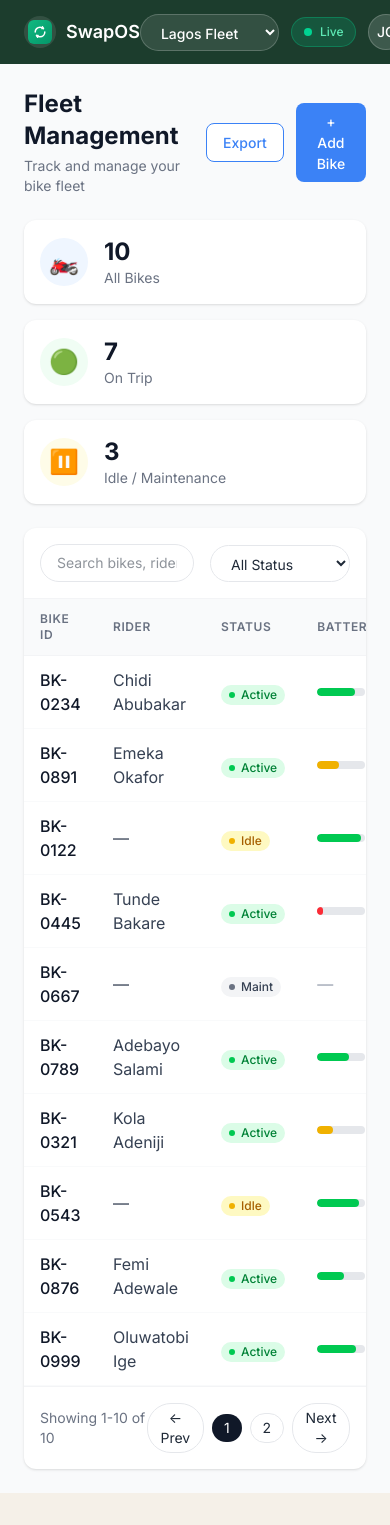
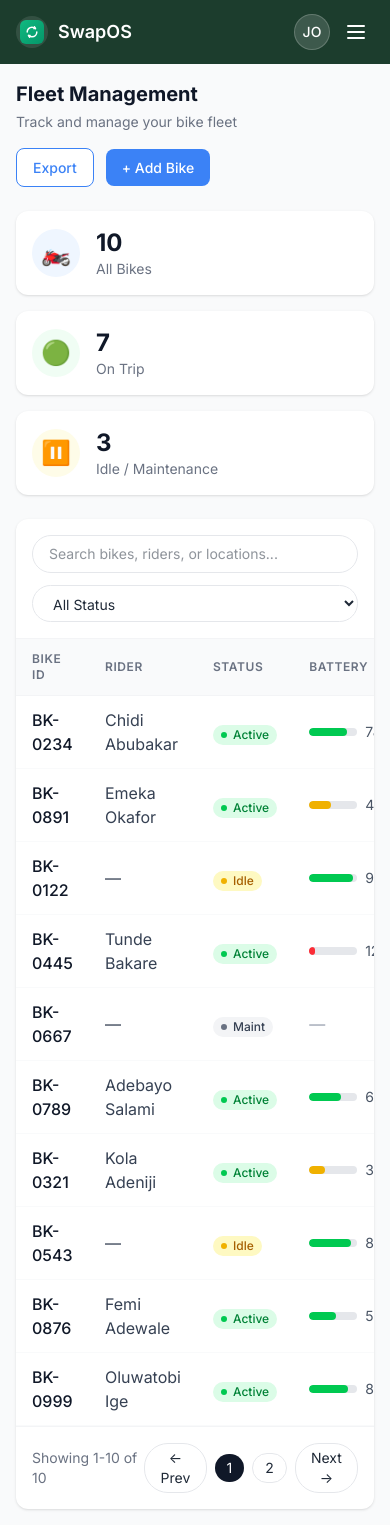
Before and after one commit to AyoBDev/battery-swapping, a Next.js app: page /fleet in a window 390 px wide. Before the commit the page ends 1493 px from the top, so only its background shows below. Built offline with nearby package versions, Linux system fonts and the light colour scheme.

Commit message:
Mobile responsiveness

```diff
--- a/app/batteries/page.tsx
+++ b/app/batteries/page.tsx
@@ -21,9 +21,9 @@ export default function BatteriesPage() {
             <DemoTip message="The scatter plot shows every battery. Click the red or purple dots to show AI catching problems early. This is the key demo for battery manufacturers." />
 
             {/* Page Header */}
-            <div className="flex items-center justify-between mb-6">
+            <div className="flex flex-col sm:flex-row items-start sm:items-center justify-between gap-4 mb-6">
                 <div>
-                    <h1 className="text-2xl font-bold text-gray-900">Battery Health & Lifecycle</h1>
+                    <h1 className="text-xl sm:text-2xl font-bold text-gray-900">Battery Health &amp; Lifecycle</h1>
                     <p className="text-sm text-gray-500 mt-1">AI-monitored battery fleet with predictive maintenance</p>
                 </div>
                 <button className="btn btn-secondary">Export Data</button>
--- a/app/energy/page.tsx
+++ b/app/energy/page.tsx
@@ -26,9 +26,9 @@ export default function EnergyPage() {
             <DemoTip message="This forecast is the key demo for solar partners — AI is planning tomorrow's charging schedule based on weather and demand predictions." />
 
             {/* Page Header */}
-            <div className="flex items-center justify-between mb-6">
+            <div className="flex flex-col sm:flex-row items-start sm:items-center justify-between gap-4 mb-6">
                 <div>
-                    <h1 className="text-2xl font-bold text-gray-900">Energy Management</h1>
+                    <h1 className="text-xl sm:text-2xl font-bold text-gray-900">Energy Management</h1>
                     <p className="text-sm text-gray-500 mt-1">AI-optimized solar energy and grid management</p>
                 </div>
                 <div className="flex items-center gap-2 bg-green-50 px-4 py-2 rounded-lg">
--- a/app/fleet/page.tsx
+++ b/app/fleet/page.tsx
@@ -26,9 +26,9 @@ export default function FleetPage() {
     return (
         <MainLayout>
             {/* Page Header */}
-            <div className="flex items-center justify-between mb-6">
+            <div className="flex flex-col sm:flex-row items-start sm:items-center justify-between gap-4 mb-6">
                 <div>
-                    <h1 className="text-2xl font-bold text-gray-900">Fleet Management</h1>
+                    <h1 className="text-xl sm:text-2xl font-bold text-gray-900">Fleet Management</h1>
                     <p className="text-sm text-gray-500 mt-1">Track and manage your bike fleet</p>
                 </div>
                 <div className="flex items-center gap-3">
@@ -69,11 +69,11 @@ export default function FleetPage() {
             </div>
 
             {/* Main Content */}
-            <div className="flex gap-6">
+            <div className="flex flex-col lg:flex-row gap-6">
                 {/* Table Section */}
-                <div className="flex-1 bg-white rounded-xl shadow-sm overflow-hidden">
+                <div className="flex-1 bg-white rounded-xl shadow-sm overflow-hidden order-1">
                     {/* Filters */}
-                    <div className="p-4 border-b border-gray-100 flex items-center gap-4">
+                    <div className="p-4 border-b border-gray-100 flex flex-col sm:flex-row items-stretch sm:items-center gap-3 sm:gap-4">
                         <div className="flex-1">
                             <input
                                 type="text"
@@ -143,10 +143,10 @@ export default function FleetPage() {
                                                     <div className="w-12 h-2 bg-gray-200 rounded-full overflow-hidden">
                                                         <div
                                                             className={`h-full rounded-full ${bike.currentBattery.charge > 50
-                                                                    ? 'bg-green-500'
-                                                                    : bike.currentBattery.charge > 20
-                                                                        ? 'bg-yellow-500'
-                                                                        : 'bg-red-500'
+                                                                ? 'bg-green-500'
+                                                                : bike.currentBattery.charge > 20
+                                                                    ? 'bg-yellow-500'
+                                                                    : 'bg-red-500'
                                                                 }`}
                                                             style={{ width: `${bike.currentBattery.charge}%` }}
                                                         />
@@ -189,7 +189,7 @@ export default function FleetPage() {
 
                 {/* Detail Panel */}
                 {selectedBike && (
-                    <div className="w-80 bg-white rounded-xl shadow-sm p-6 h-fit">
+                    <div className="w-full lg:w-80 bg-white rounded-xl shadow-sm p-6 h-fit order-first lg:order-2">
                         <div className="flex items-center justify-between mb-4">
                             <button
                                 onClick={() => setSelectedBike(null)}
--- a/app/maintenance/page.tsx
+++ b/app/maintenance/page.tsx
@@ -44,9 +44,9 @@ export default function MaintenancePage() {
             <DemoTip message="14 failures prevented — this is the ROI story. AI catches problems before they cost you money." />
 
             {/* Page Header */}
-            <div className="flex items-center justify-between mb-6">
+            <div className="flex flex-col sm:flex-row items-start sm:items-center justify-between gap-4 mb-6">
                 <div>
-                    <h1 className="text-2xl font-bold text-gray-900">Predictive Maintenance</h1>
+                    <h1 className="text-xl sm:text-2xl font-bold text-gray-900">Predictive Maintenance</h1>
                     <p className="text-sm text-gray-500 mt-1">AI-detected issues and scheduled maintenance</p>
                 </div>
                 <button className="btn btn-primary">+ Schedule Task</button>
--- a/app/page.tsx
+++ b/app/page.tsx
@@ -23,10 +23,10 @@ export default function Dashboard() {
       <DemoTip message="Point out the AI Insights feed — this is live intelligence, not a chatbot. AI is embedded throughout the platform." />
 
       {/* Page Header - Greeting Style */}
-      <div className="flex items-center justify-between mb-8">
+      <div className="flex flex-col sm:flex-row items-start sm:items-center justify-between gap-4 mb-6 sm:mb-8">
         <div>
           <p className="text-sm text-gray-500 mb-1">Good Morning,</p>
-          <h1 className="text-2xl font-bold text-gray-900">{currentBrand.displayName}</h1>
+          <h1 className="text-xl sm:text-2xl font-bold text-gray-900">{currentBrand.displayName}</h1>
         </div>
         <button className="inline-flex items-center gap-2 px-4 py-2.5 bg-[#1C3D2D] text-white text-sm font-medium rounded-full hover:bg-[#2a5440] transition-colors">
           <span>📊</span>
--- a/app/stations/page.tsx
+++ b/app/stations/page.tsx
@@ -15,9 +15,9 @@ export default function StationsPage() {
             {/* Demo Tip */}
             <DemoTip message="Your station hardware customers can monitor ALL their locations from one dashboard. Remote management included." />
             {/* Page Header */}
-            <div className="flex items-center justify-between mb-6">
+            <div className="flex flex-col sm:flex-row items-start sm:items-center justify-between gap-4 mb-6">
                 <div>
-                    <h1 className="text-2xl font-bold text-gray-900">Station Management</h1>
+                    <h1 className="text-xl sm:text-2xl font-bold text-gray-900">Station Management</h1>
                     <p className="text-sm text-gray-500 mt-1">Monitor and manage swap stations</p>
                 </div>
                 <div className="flex items-center gap-3">
--- a/components/charts/BatteryHealthScatterPlot.tsx
+++ b/components/charts/BatteryHealthScatterPlot.tsx
@@ -98,7 +98,7 @@ export default function BatteryHealthScatterPlot({ onBatteryClick }: BatteryHeal
             </div>
 
             {/* Scatter Plot */}
-            <div className="h-80">
+            <div className="h-64 sm:h-80">
                 <ResponsiveContainer width="100%" height="100%">
                     <ScatterChart margin={{ top: 20, right: 20, left: 0, bottom: 10 }}>
                         <CartesianGrid strokeDasharray="3 3" stroke="#f0f0f0" />
--- a/components/charts/EnergyForecastChart.tsx
+++ b/components/charts/EnergyForecastChart.tsx
@@ -23,7 +23,7 @@ export default function EnergyForecastChart() {
                 </div>
             </div>
 
-            <div className="h-80">
+            <div className="h-64 sm:h-80">
                 <ResponsiveContainer width="100%" height="100%">
                     <ComposedChart
                         data={energyForecast24h}
--- a/components/layout/Header.tsx
+++ b/components/layout/Header.tsx
@@ -1,5 +1,6 @@
 'use client';
 
+import { useState } from 'react';
 import Link from 'next/link';
 import Image from 'next/image';
 import { usePathname } from 'next/navigation';
@@ -17,13 +18,14 @@ const navItems = [
 export default function Header() {
     const pathname = usePathname();
     const { currentBrand } = useBrand();
+    const [mobileMenuOpen, setMobileMenuOpen] = useState(false);
 
     return (
         <header className="bg-[#1C3D2D] sticky top-0 z-50">
-            <div className="max-w-[1800px] mx-auto px-6">
+            <div className="max-w-[1800px] mx-auto px-4 sm:px-6">
                 <div className="flex items-center justify-between h-16">
                     {/* Logo */}
-                    <div className="flex items-center gap-8">
+                    <div className="flex items-center gap-4 lg:gap-8">
                         <Link href="/" className="flex items-center gap-2.5">
                             <div className="w-8 h-8 bg-white/10 rounded-lg flex items-center justify-center">
                                 <Image
@@ -37,8 +39,8 @@ export default function Header() {
                             <span className="font-semibold text-lg text-white">{currentBrand.name}</span>
                         </Link>
 
-                        {/* Navigation */}
-                        <nav className="hidden md:flex items-center gap-1">
+                        {/* Desktop Navigation */}
+                        <nav className="hidden lg:flex items-center gap-1">
                             {navItems.map((item) => {
                                 const isActive = pathname === item.href;
                                 return (
@@ -64,16 +66,16 @@ export default function Header() {
                     </div>
 
                     {/* Right side */}
-                    <div className="flex items-center gap-3">
-                        {/* Fleet Selector */}
-                        <select className="bg-white/10 border border-white/20 rounded-full px-4 py-2 text-sm font-medium text-white focus:outline-none focus:ring-2 focus:ring-white/30 cursor-pointer">
+                    <div className="flex items-center gap-2 sm:gap-3">
+                        {/* Fleet Selector - hidden on mobile */}
+                        <select className="hidden sm:block bg-white/10 border border-white/20 rounded-full px-3 sm:px-4 py-2 text-sm font-medium text-white focus:outline-none focus:ring-2 focus:ring-white/30 cursor-pointer">
                             <option className="text-gray-900">Lagos Fleet</option>
                             <option className="text-gray-900">Kigali Fleet</option>
                             <option className="text-gray-900">Nairobi Fleet</option>
                         </select>
 
                         {/* Live Indicator */}
-                        <div className="flex items-center gap-2 px-3 py-1.5 bg-emerald-500/20 rounded-full border border-emerald-400/30">
+                        <div className="hidden sm:flex items-center gap-2 px-3 py-1.5 bg-emerald-500/20 rounded-full border border-emerald-400/30">
                             <span className="relative flex h-2 w-2">
                                 <span className="animate-ping absolute inline-flex h-full w-full rounded-full bg-emerald-400 opacity-75"></span>
                                 <span className="relative inline-flex rounded-full h-2 w-2 bg-emerald-400"></span>
@@ -85,9 +87,65 @@ export default function Header() {
                         <button className="w-9 h-9 bg-white/15 rounded-full flex items-center justify-center text-white font-medium text-sm hover:bg-white/25 transition-colors border border-white/20">
                             JO
                         </button>
+
+                        {/* Mobile Menu Button */}
+                        <button
+                            onClick={() => setMobileMenuOpen(!mobileMenuOpen)}
+                            className="lg:hidden w-9 h-9 flex items-center justify-center text-white hover:bg-white/10 rounded-lg transition-colors"
+                            aria-label="Toggle menu"
+                        >
+                            {mobileMenuOpen ? (
+                                <svg className="w-6 h-6" fill="none" stroke="currentColor" viewBox="0 0 24 24">
+                                    <path strokeLinecap="round" strokeLinejoin="round" strokeWidth={2} d="M6 18L18 6M6 6l12 12" />
+                                </svg>
+                            ) : (
+                                <svg className="w-6 h-6" fill="none" stroke="currentColor" viewBox="0 0 24 24">
+                                    <path strokeLinecap="round" strokeLinejoin="round" strokeWidth={2} d="M4 6h16M4 12h16M4 18h16" />
+                                </svg>
+                            )}
+                        </button>
                     </div>
                 </div>
             </div>
+
+            {/* Mobile Navigation Menu */}
+            {mobileMenuOpen && (
+                <div className="lg:hidden bg-[#1C3D2D] border-t border-white/10">
+                    <div className="max-w-[1800px] mx-auto px-4 py-4 space-y-2">
+                        {navItems.map((item) => {
+                            const isActive = pathname === item.href;
+                            return (
+                                <Link
+                                    key={item.href}
+                                    href={item.href}
+                                    onClick={() => setMobileMenuOpen(false)}
+                                    className={`flex items-center gap-3 px-4 py-3 rounded-lg text-sm font-medium transition-all duration-200 ${isActive
+                                        ? 'bg-white/15 text-white'
+                                        : 'text-white/70 hover:text-white hover:bg-white/10'
+                                        }`}
+                                >
+                                    <span className="text-lg">{item.icon}</span>
+                                    {item.label}
+                                    {item.isNew && (
+                                        <span className="text-[10px] bg-emerald-400 text-[#1C3D2D] px-1.5 py-0.5 rounded font-bold ml-auto">
+                                            NEW
+                                        </span>
+                                    )}
+                                </Link>
+                            );
+                        })}
+
+                        {/* Mobile Fleet Selector */}
+                        <div className="pt-2 border-t border-white/10">
+                            <select className="w-full bg-white/10 border border-white/20 rounded-lg px-4 py-3 text-sm font-medium text-white focus:outline-none focus:ring-2 focus:ring-white/30">
+                                <option className="text-gray-900">Lagos Fleet</option>
+                                <option className="text-gray-900">Kigali Fleet</option>
+                                <option className="text-gray-900">Nairobi Fleet</option>
+                            </select>
+                        </div>
+                    </div>
+                </div>
+            )}
         </header>
     );
 }
--- a/components/layout/MainLayout.tsx
+++ b/components/layout/MainLayout.tsx
@@ -8,7 +8,7 @@ export default function MainLayout({ children }: MainLayoutProps) {
     return (
         <div className="min-h-screen bg-[#F9FAFB]">
             <Header />
-            <main className="max-w-[1800px] mx-auto px-6 py-6">
+            <main className="max-w-[1800px] mx-auto px-4 sm:px-6 py-4 sm:py-6">
                 {children}
             </main>
         </div>
```
Also changed, not shown: components/charts/EnergyFlowDiagram.tsx (+9 -9 lines). Lines whose indentation alone changed are shown as unchanged.
